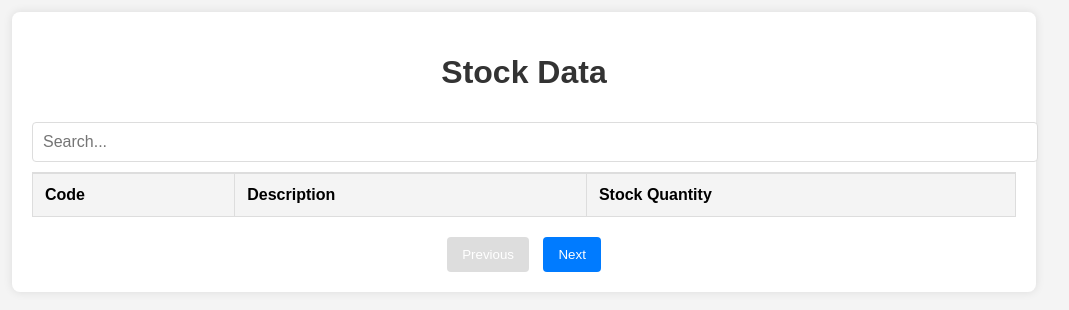
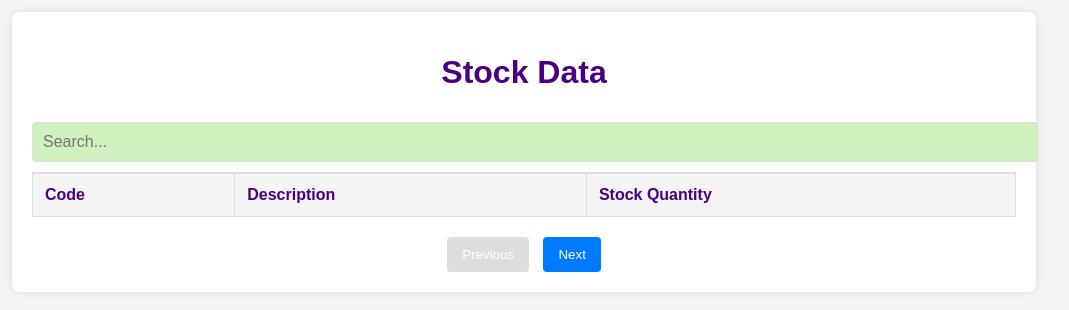
Before and after one commit to Diamonddent-sa/Stock, a plain HTML site: page index.html in a window 1280 px wide. Shown: the part 248-558 px from the top of the page, without its empty margins (116-1185 px from the left). Drawn offline with Linux system fonts and the light colour scheme; no server answers.

Commit message:
Update index.html

```diff
--- a/index.html
+++ b/index.html
@@ -15,6 +15,7 @@
             align-items: center;
             height: 100vh;
             overflow: auto;
+            color: #4B0082; /* Dark violet color */
         }
         .container {
             width: 80%;
@@ -28,7 +29,7 @@
         }
         h1 {
             text-align: center;
-            color: #333;
+            color: #4B0082; /* Dark violet color */
         }
         .search-container {
             position: sticky;
@@ -44,6 +45,8 @@
             border: 1px solid #ddd;
             border-radius: 4px;
             font-size: 16px;
+            background-color: #d0f0c0; /* Light green background */
+            color: #333; /* Text color */
         }
         table {
             width: 100%;
```
